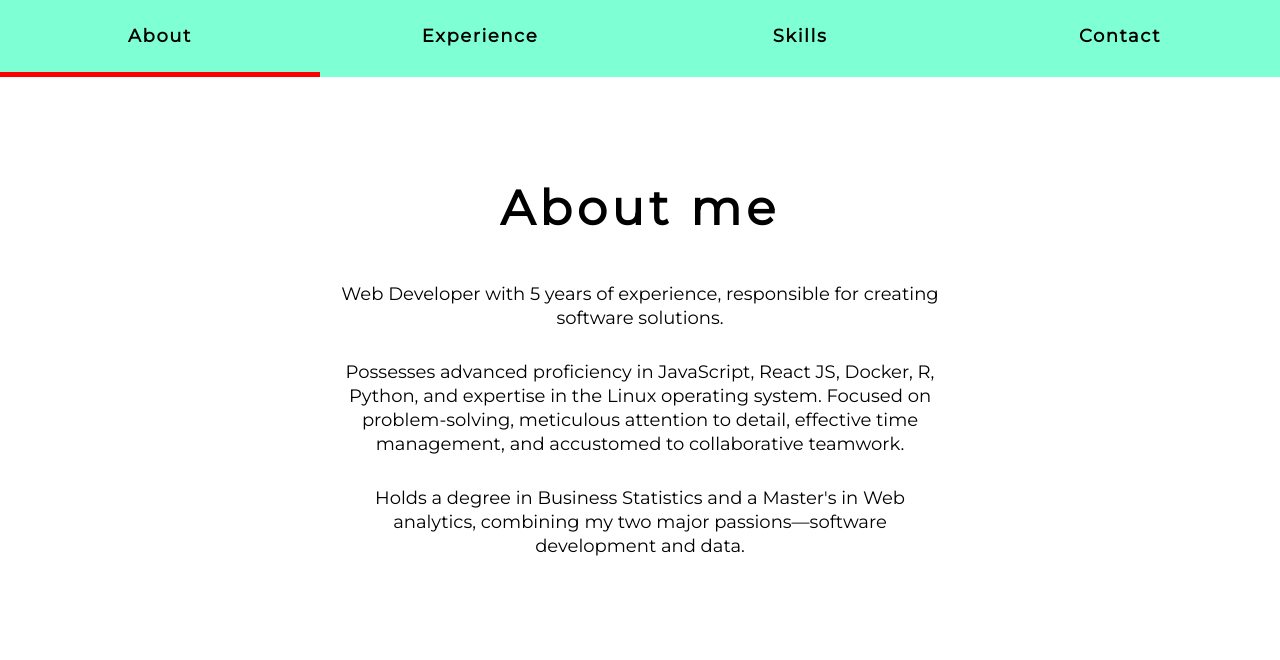
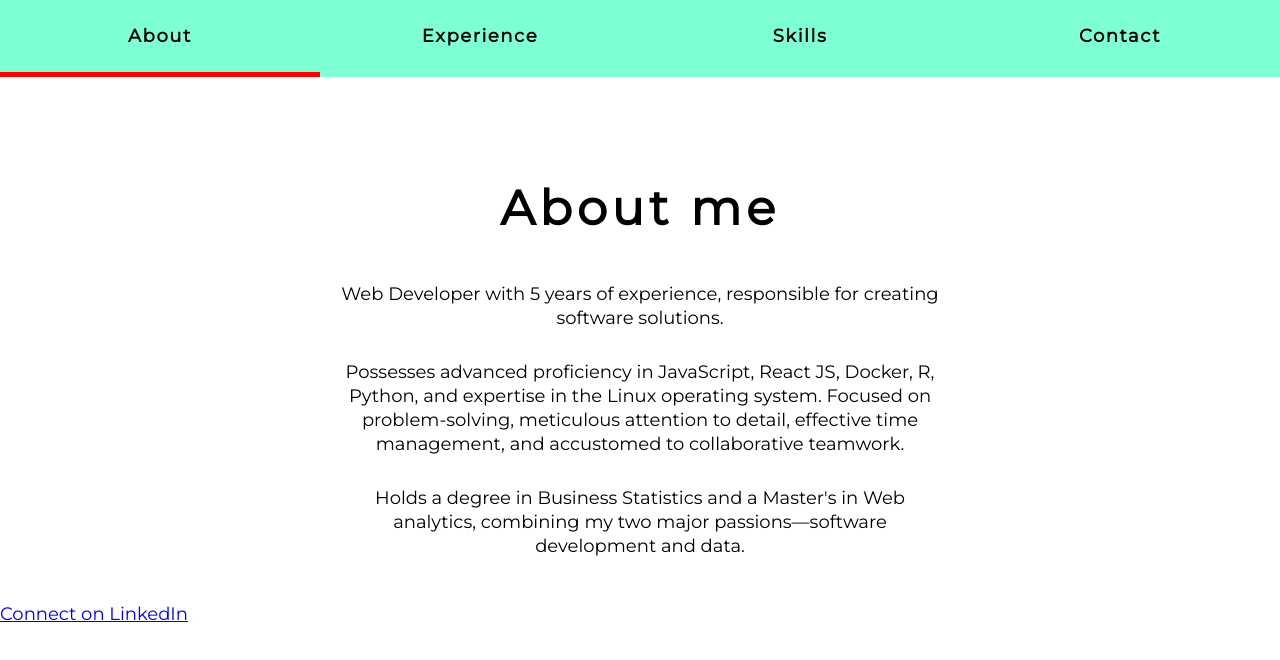
Before and after one commit to carlesDeveloper/personalPage, a React (Vite) app in the folder frontend_personal_page/: page / in a window 1280 px wide. Shown: the top 660 px of the page. Built offline with nearby package versions, Linux system fonts and the light colour scheme.

Commit message:
starting contacts button

```diff
--- a/frontend_personal_page/src/About.tsx
+++ b/frontend_personal_page/src/About.tsx
@@ -1,5 +1,6 @@
 import React from 'react'
 import "./assets/about.css"
+import ContactButtons from './ContactButtons';
 
 function About() {
     return(
@@ -15,6 +16,7 @@ function About() {
                 <p>Holds a degree in Business Statistics and a Master's in Web analytics,
                     combining my two major passions—software development and data.</p>
             </div>
+            <ContactButtons />
         </>
     )
 }
--- /dev/null
+++ b/frontend_personal_page/src/ContactButtons.tsx
@@ -0,0 +1,18 @@
+import React from 'react'
+
+function ContactButtons(){
+    return(
+        <>
+            <div className='contact__buttons'>
+                <div className='Linkedin__contact'>
+                    <a href='https://www.linkedin.com/in/carles-lloret-ramon-2b3b3ab3/'>
+                        <i></i>
+                        Connect on LinkedIn
+                    </a>
+                </div>
+            </div>
+        </>
+    )
+}
+
+export default ContactButtons;
```
